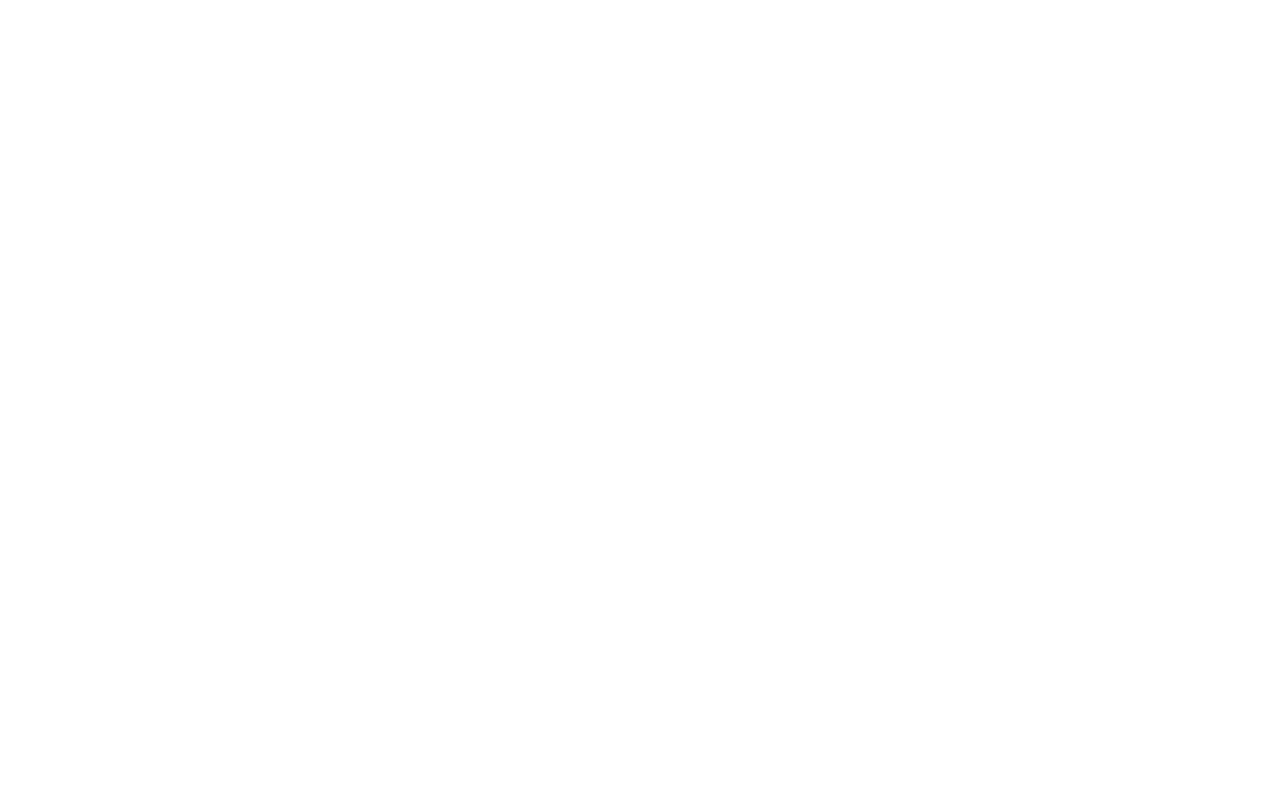
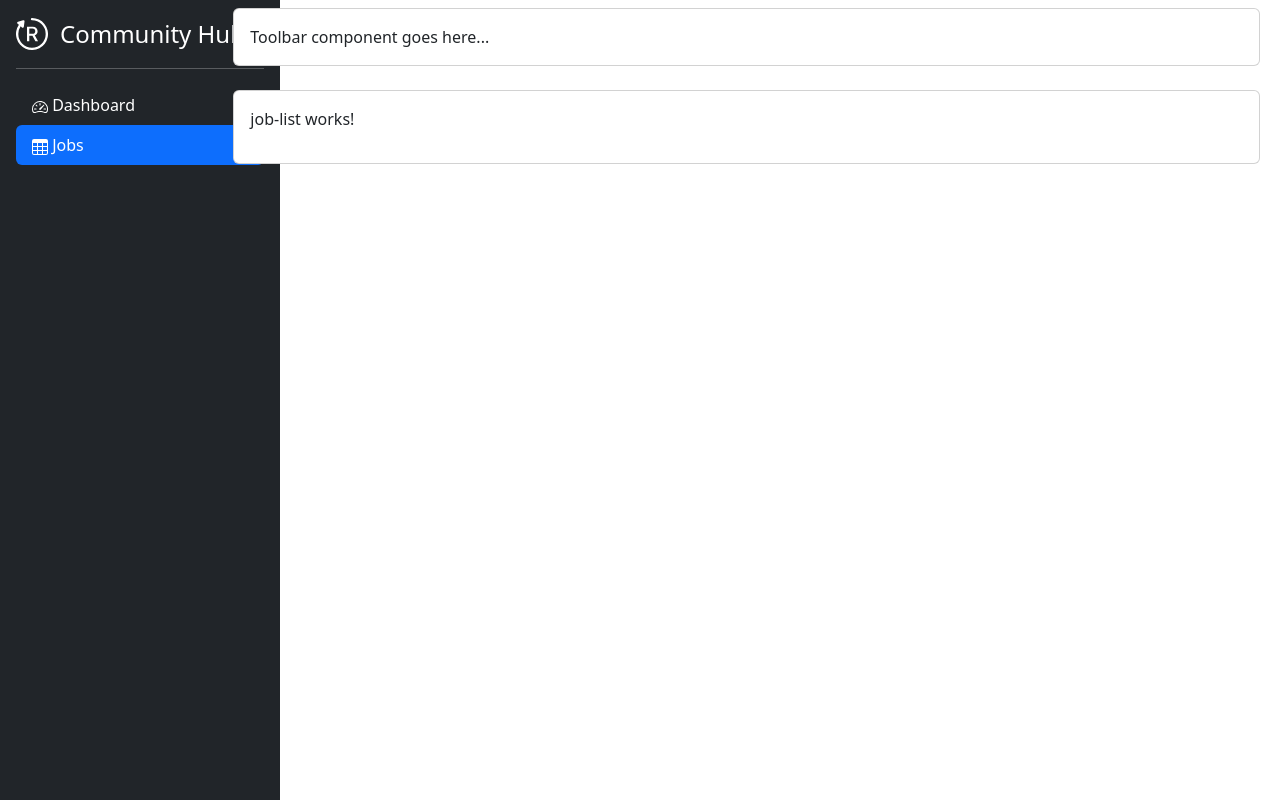
Before and after one commit to FritzBlignaut/community-hub, an Angular app: page /dashboard/job-list in a window 1280 px wide. Before the commit this address led to /. Built offline with nearby package versions, Linux system fonts and the light colour scheme.

Commit message:
Created job-list view

```diff
--- a/src/app/app.routes.ts
+++ b/src/app/app.routes.ts
@@ -4,5 +4,7 @@
     {path: '', redirectTo: 'home', pathMatch: 'full'},
     {path: 'home', loadComponent: () => import('./home/home.component').then(m => m.HomeComponent)},
     {path: 'login', loadComponent: () => import('./login/login.component').then(m => m.LoginComponent)},
-    {path: 'dashboard', loadComponent: () => import('./dashboard/dashboard.component').then(m => m.DashboardComponent)},
+    {path: 'dashboard', loadComponent: () => import('./dashboard/dashboard.component').then(m => m.DashboardComponent), children: [
+        {path: 'job-list', loadComponent: () => import('./job-list/job-list.component').then(m => m.JobListComponent)}
+    ]},
 ];
--- a/src/app/dashboard/dashboard.component.html
+++ b/src/app/dashboard/dashboard.component.html
@@ -1,3 +1,6 @@
+<div class="container-fluid p-0">
+  <div class="row m-0">
+      <div class="col-2 p-0">
         <div class="d-flex flex-column flex-shrink-0 p-3 text-bg-dark sidebar" style="width: 280px;">
           <a href="/" class="d-flex align-items-center mb-3 mb-md-0 me-md-auto text-white text-decoration-none">
               <svg xmlns="http://www.w3.org/2000/svg" width="32" height="32" fill="currentColor" class="bi bi-bootstrap-reboot" viewBox="0 0 16 16">
@@ -9,7 +12,7 @@
           <hr>
           <ul class="nav nav-pills flex-column mb-auto">
             <li>
-        <a href="#" class="nav-link text-white active">
+              <a href="#" routerLink="dashboard" class="nav-link text-white" routerLinkActive="active">
                   <svg xmlns="http://www.w3.org/2000/svg" width="16" height="16" fill="currentColor" class="bi bi-speedometer2" viewBox="0 0 16 16">
                       <path d="M8 4a.5.5 0 0 1 .5.5V6a.5.5 0 0 1-1 0V4.5A.5.5 0 0 1 8 4M3.732 5.732a.5.5 0 0 1 .707 0l.915.914a.5.5 0 1 1-.708.708l-.914-.915a.5.5 0 0 1 0-.707M2 10a.5.5 0 0 1 .5-.5h1.586a.5.5 0 0 1 0 1H2.5A.5.5 0 0 1 2 10m9.5 0a.5.5 0 0 1 .5-.5h1.5a.5.5 0 0 1 0 1H12a.5.5 0 0 1-.5-.5m.754-4.246a.39.39 0 0 0-.527-.02L7.547 9.31a.91.91 0 1 0 1.302 1.258l3.434-4.297a.39.39 0 0 0-.029-.518z"/>
                       <path fill-rule="evenodd" d="M0 10a8 8 0 1 1 15.547 2.661c-.442 1.253-1.845 1.602-2.932 1.25C11.309 13.488 9.475 13 8 13c-1.474 0-3.31.488-4.615.911-1.087.352-2.49.003-2.932-1.25A8 8 0 0 1 0 10m8-7a7 7 0 0 0-6.603 9.329c.203.575.923.876 1.68.63C4.397 12.533 6.358 12 8 12s3.604.532 4.923.96c.757.245 1.477-.056 1.68-.631A7 7 0 0 0 8 3"/>
@@ -18,7 +21,7 @@
               </a>
             </li>
             <li>
-        <a href="#" class="nav-link text-white">
+              <a href="#" routerLink="job-list" class="nav-link text-white" routerLinkActive="active">
                   <svg xmlns="http://www.w3.org/2000/svg" width="16" height="16" fill="currentColor" class="bi bi-table" viewBox="0 0 16 16">
                       <path d="M0 2a2 2 0 0 1 2-2h12a2 2 0 0 1 2 2v12a2 2 0 0 1-2 2H2a2 2 0 0 1-2-2zm15 2h-4v3h4zm0 4h-4v3h4zm0 4h-4v3h3a1 1 0 0 0 1-1zm-5 3v-3H6v3zm-5 0v-3H1v2a1 1 0 0 0 1 1zm-4-4h4V8H1zm0-4h4V4H1zm5-3v3h4V4zm4 4H6v3h4z"/>
                     </svg>
@@ -27,3 +30,27 @@
             </li>
           </ul>
         </div>
+      </div>
+      <div class="col-10 p-2">
+        <div class="row m-0">
+          <div class="col">
+            <div class="card">
+              <div class="card-body">
+                Toolbar component goes here...
+              </div>
+            </div>
+          </div>
+        </div>
+        <br>
+        <div class="row m-0">
+          <div class="col">
+            <div class="card">
+              <div class="card-body">
+                <router-outlet />
+              </div>
+            </div>
+          </div>
+        </div>
+      </div>
+  </div>
+</div>
--- a/src/app/dashboard/dashboard.component.scss
+++ b/src/app/dashboard/dashboard.component.scss
@@ -1,5 +1,6 @@
 html, body {
     height: 100%;
+    min-width: 100%;
 }
 .sidebar {
     min-height: 100vh; /* Updated CSS */
--- a/src/app/dashboard/dashboard.component.ts
+++ b/src/app/dashboard/dashboard.component.ts
@@ -1,9 +1,10 @@
 import { Component } from '@angular/core';
+import { RouterLink, RouterLinkActive, RouterLinkWithHref, RouterOutlet } from '@angular/router';
 
 @Component({
   selector: 'tss-dashboard',
   standalone: true,
-  imports: [],
+  imports: [RouterOutlet, RouterLinkWithHref, RouterLinkActive, RouterLink],
   templateUrl: './dashboard.component.html',
   styleUrl: './dashboard.component.scss'
 })
--- /dev/null
+++ b/src/app/job-list/job-list.component.html
@@ -0,0 +1 @@
+<p>job-list works!</p>
```
Also changed, not shown: src/app/job-list/job-list.component.ts (added, +12 -0 lines), src/app/job-list/job-list.component.scss (added), 1 other file (tests, documents, lock files or other folders). Lines whose indentation alone changed are shown as unchanged.
